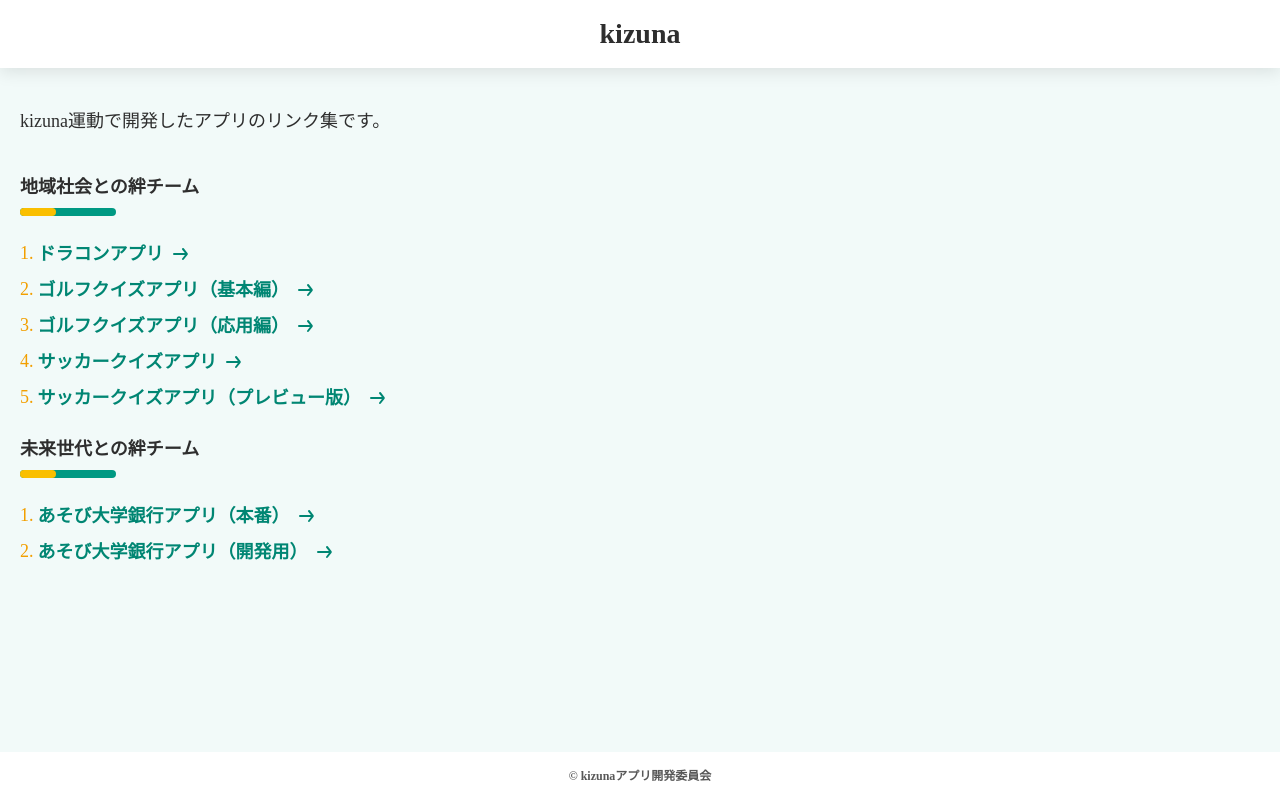
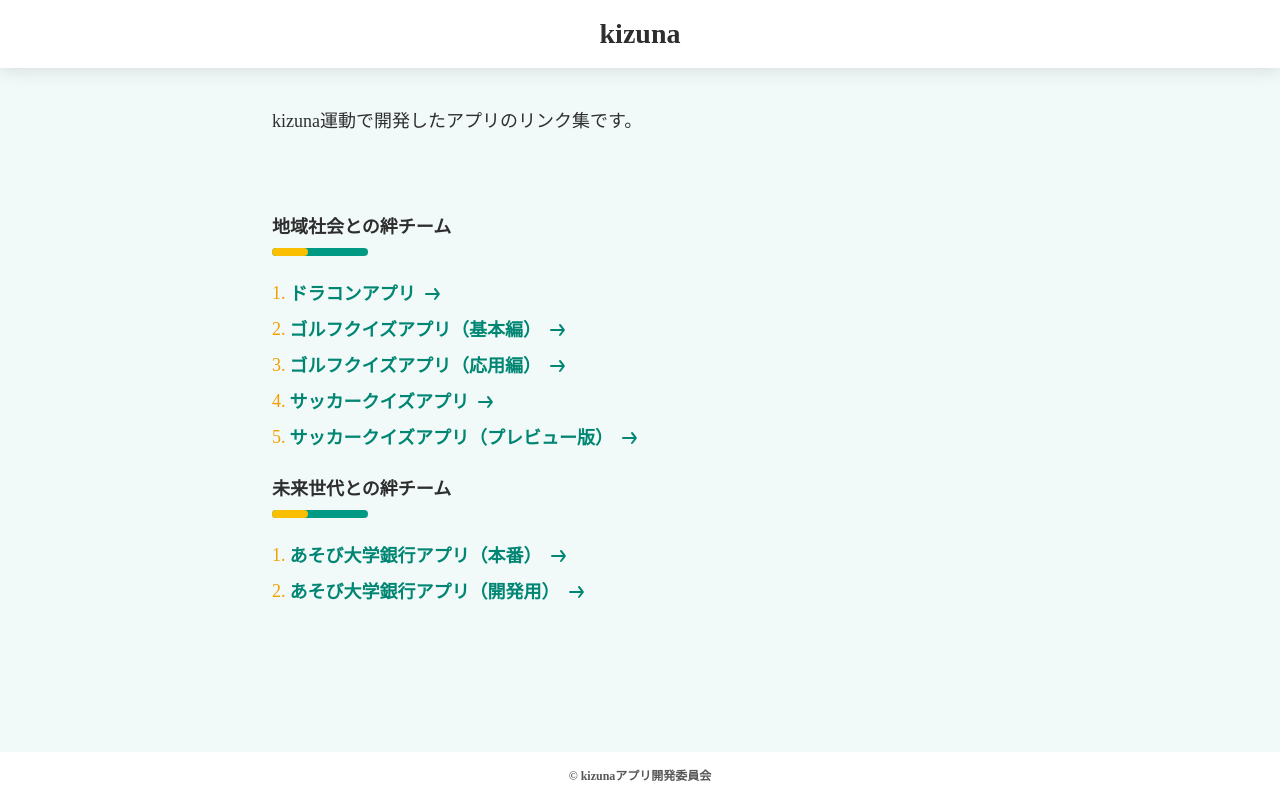
Before and after one commit to pedestriandeck/common, a plain HTML site: page index.html in a window 1280 px wide. Drawn offline with Linux system fonts and the light colour scheme.

Commit message:
Add files via upload

```diff
--- a/index_files/css/style.css
+++ b/index_files/css/style.css
@@ -14,6 +14,12 @@ header {
     background-color: #FFFFFF;
 }
 
+@media (min-width: 760px) {
+    header {
+        padding: 16px 32px;
+    }
+}
+
 /* メイン */
 main {
     flex-grow: 1;
@@ -25,12 +31,26 @@ main {
 }
 
 @media (min-width: 760px) {
-
+    .ttlSec {
+        max-width: 800px;
+        width: 100%;
+        margin: 0 auto;
+        padding: 40px 32px;
+    }
 }
 
 /* リンクセクション */
 .linkSec {
     padding: 0 20px;
+}
+
+@media (min-width: 760px) {
+    .linkSec {
+        max-width: 800px;
+        width: 100%;
+        margin: 0 auto;
+        padding: 40px 32px;
+    }
 }
 
 .teamList>li:not(:first-child) {
@@ -46,3 +66,9 @@ footer {
     padding: 16px 20px;
     background-color: #FFFFFF;
 }
+
+@media (min-width: 760px) {
+    footer {
+        padding: 16px 32px;
+    }
+}
```
